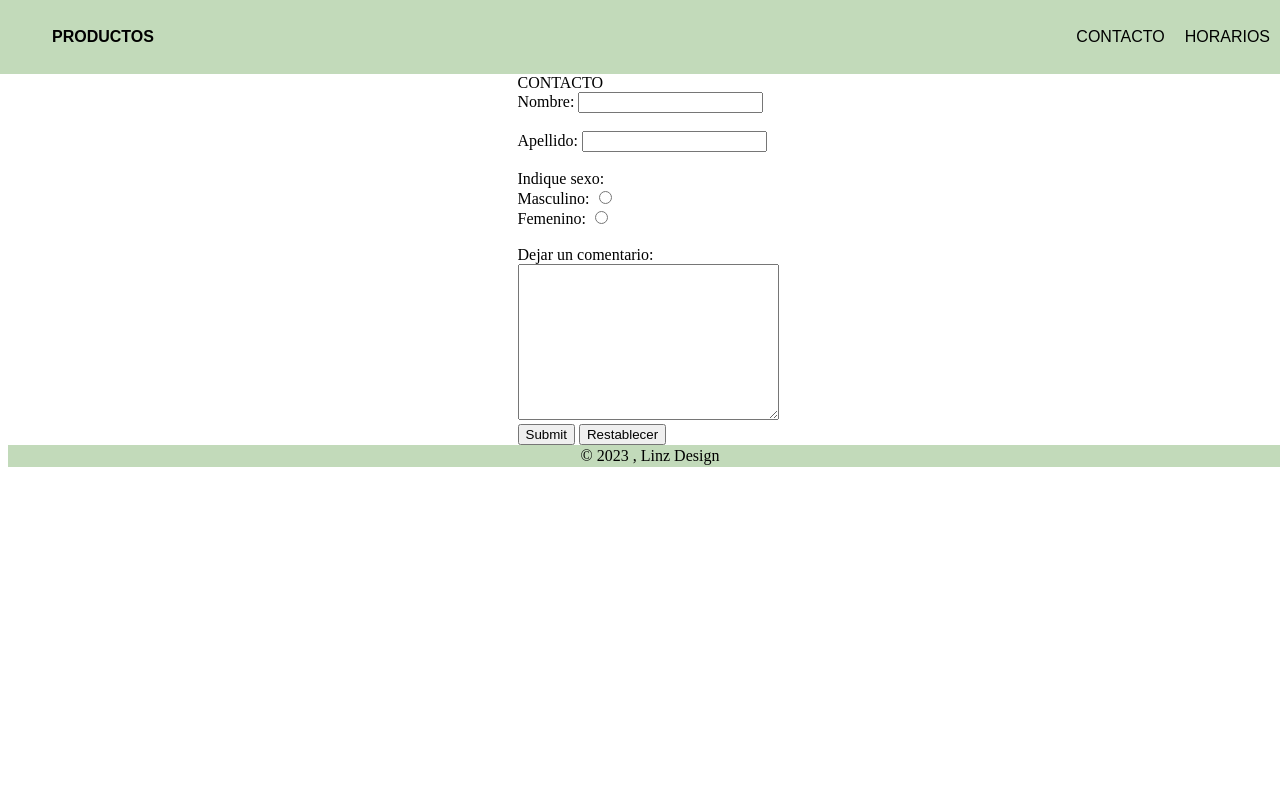
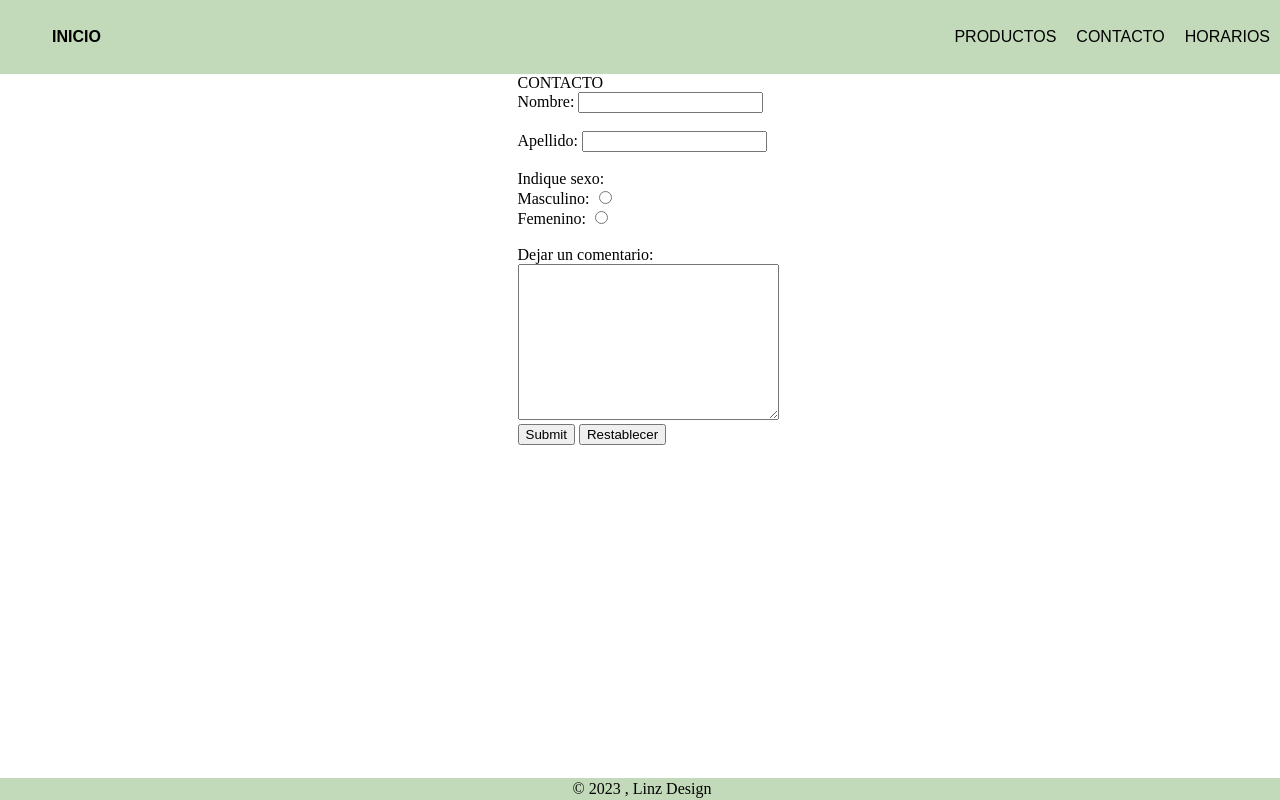
Before and after one commit to lauracavo/tarea_clase5_clase6, a plain HTML site: page pages/contacto.html in a window 1280 px wide. Drawn offline with Linux system fonts and the light colour scheme.

Commit message:
modificación de páginas

```diff
--- a/css/style.css
+++ b/css/style.css
@@ -29,7 +29,7 @@ a {
   font-family: Arial, Helvetica, sans-serif;
   color: black;
 }
-.productos {
+.inicio {
   font-weight: bold;
 }
 .navegación2 {
@@ -46,6 +46,7 @@ main {
 
 footer {
   display: flex;
+  position: absolute;
   width: 100%;
   left: 0px;
   bottom: 0px;
--- a/pages/contacto.html
+++ b/pages/contacto.html
@@ -14,10 +14,9 @@
       <section class="navegación">
         <nav>
           <ul class="barra_navegación">
-            <li>
-              <a href="./productos.html" class="productos">PRODUCTOS</a>
-            </li>
+            <li><a href="../index.html" class="inicio">INICIO</a></li>
             <div class="navegación2">
+              <li><a href="./productos.html">PRODUCTOS</a></li>
               <li><a href="./contacto.html">CONTACTO</a></li>
               <li><a href="./horarios.html">HORARIOS</a></li>
             </div>
```
Also changed, not shown: index.html (+2 -3 lines), pages/horarios.html (+2 -3 lines), pages/productos.html (+2 -3 lines).
